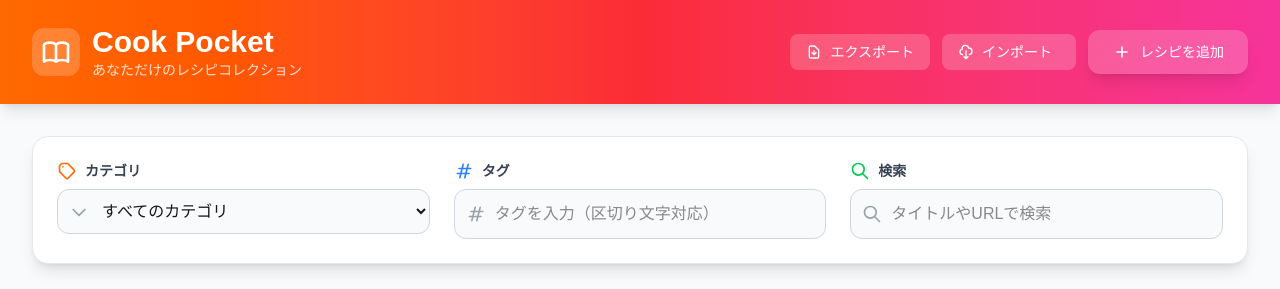
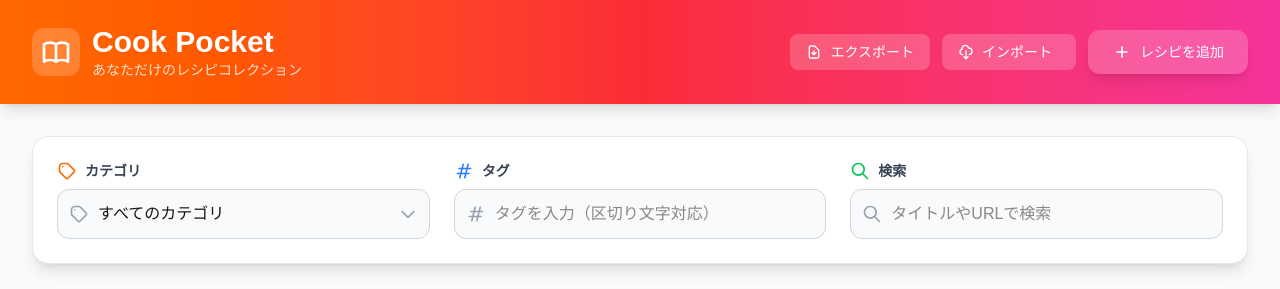
Before and after one commit to tukky-14/claude-code, a Next.js app in the folder cook-pocket/: page / in a window 1280 px wide. Shown: the top 289 px of the page. Built offline with nearby package versions, Linux system fonts and the light colour scheme.

Commit message:
README.mdを更新

```diff
--- a/cook-pocket/src/components/AddRecipeModal.tsx
+++ b/cook-pocket/src/components/AddRecipeModal.tsx
@@ -1,6 +1,6 @@
 'use client';
 
-import { useState } from 'react';
+import { useState, useRef, useEffect } from 'react';
 import Modal from './Modal';
 import { fetchMetadata, validateUrl, normalizeUrl } from '@/utils/metadata';
 import { splitTags, validateTagCount, getTagCount } from '@/utils/tagUtils';
@@ -32,6 +32,15 @@
   const [image, setImage] = useState('');
   const [isLoading, setIsLoading] = useState(false);
   const [errors, setErrors] = useState<Record<string, string>>({});
+  const urlInputRef = useRef<HTMLInputElement>(null);
+
+  useEffect(() => {
+    if (isOpen && urlInputRef.current) {
+      setTimeout(() => {
+        urlInputRef.current?.focus();
+      }, 100);
+    }
+  }, [isOpen]);
 
   const handleUrlChange = async (inputUrl: string) => {
     setUrl(inputUrl);
@@ -120,6 +129,7 @@
             URL *
           </label>
           <input
+            ref={urlInputRef}
             type="text"
             value={url}
             onChange={(e) => handleUrlChange(e.target.value)}
@@ -165,7 +175,8 @@
                 setNewCategory('');
               }
             }}
-            className="w-full p-3 border border-gray-300 dark:border-gray-600 rounded-xl bg-gray-50 dark:bg-gray-700 focus:ring-2 focus:ring-orange-500 focus:border-orange-500 transition-all duration-200 mb-2"
+            className="w-full p-3 border border-gray-300 dark:border-gray-600 rounded-xl bg-gray-50 dark:bg-gray-700 focus:ring-2 focus:ring-orange-500 focus:border-orange-500 transition-all duration-200 appearance-none cursor-pointer mb-2"
+            style={{ WebkitAppearance: 'none', MozAppearance: 'none' }}
           >
             <option value="">選択してください</option>
             {existingCategories.map((cat) => (
--- a/cook-pocket/src/components/EditRecipeModal.tsx
+++ b/cook-pocket/src/components/EditRecipeModal.tsx
@@ -186,7 +186,8 @@
                 setNewCategory('');
               }
             }}
-            className="w-full p-2 border rounded-md dark:bg-gray-700 dark:border-gray-600 mb-2"
+            className="w-full p-3 border border-gray-300 dark:border-gray-600 rounded-xl bg-gray-50 dark:bg-gray-700 focus:ring-2 focus:ring-orange-500 focus:border-orange-500 transition-all duration-200 appearance-none cursor-pointer mb-2"
+            style={{ WebkitAppearance: 'none', MozAppearance: 'none' }}
           >
             <option value="">選択してください</option>
             {existingCategories.map((cat) => (
--- a/cook-pocket/src/components/FilterPanel.tsx
+++ b/cook-pocket/src/components/FilterPanel.tsx
@@ -35,7 +35,8 @@
             <select
               value={selectedCategory}
               onChange={(e) => onCategoryChange(e.target.value)}
-              className="w-full p-3 pl-10 border border-gray-300 dark:border-gray-600 rounded-xl bg-gray-50 dark:bg-gray-700 focus:ring-2 focus:ring-orange-500 focus:border-orange-500 transition-all duration-200"
+              className="w-full p-3 pl-10 pr-10 border border-gray-300 dark:border-gray-600 rounded-xl bg-gray-50 dark:bg-gray-700 focus:ring-2 focus:ring-orange-500 focus:border-orange-500 transition-all duration-200 appearance-none cursor-pointer"
+              style={{ WebkitAppearance: 'none', MozAppearance: 'none' }}
             >
               <option value="">すべてのカテゴリ</option>
               {categories.map((category) => (
@@ -44,7 +45,10 @@
                 </option>
               ))}
             </select>
-            <svg className="absolute left-3 top-1/2 transform -translate-y-1/2 w-5 h-5 text-gray-400" fill="none" stroke="currentColor" viewBox="0 0 24 24">
+            <svg className="absolute left-3 top-1/2 transform -translate-y-1/2 w-5 h-5 text-gray-400 pointer-events-none" fill="none" stroke="currentColor" viewBox="0 0 24 24">
+              <path strokeLinecap="round" strokeLinejoin="round" strokeWidth={2} d="M7 7h.01M7 3h5c.512 0 1.024.195 1.414.586l7 7a2 2 0 010 2.828l-7 7a2 2 0 01-2.828 0l-7-7A1.994 1.994 0 013 12V7a4 4 0 014-4z" />
+            </svg>
+            <svg className="absolute right-3 top-1/2 transform -translate-y-1/2 w-5 h-5 text-gray-400 pointer-events-none" fill="none" stroke="currentColor" viewBox="0 0 24 24">
               <path strokeLinecap="round" strokeLinejoin="round" strokeWidth={2} d="M19 9l-7 7-7-7" />
             </svg>
           </div>
--- a/cook-pocket/src/store/recipeStore.ts
+++ b/cook-pocket/src/store/recipeStore.ts
@@ -96,6 +96,9 @@
       );
     }
 
+    // Sort recipes by title
+    filtered.sort((a, b) => a.title.localeCompare(b.title, 'ja', { sensitivity: 'base' }));
+
     set({ filteredRecipes: filtered });
   },
 }));
```
Also changed, not shown: 1 other file (tests, documents, lock files or other folders).
